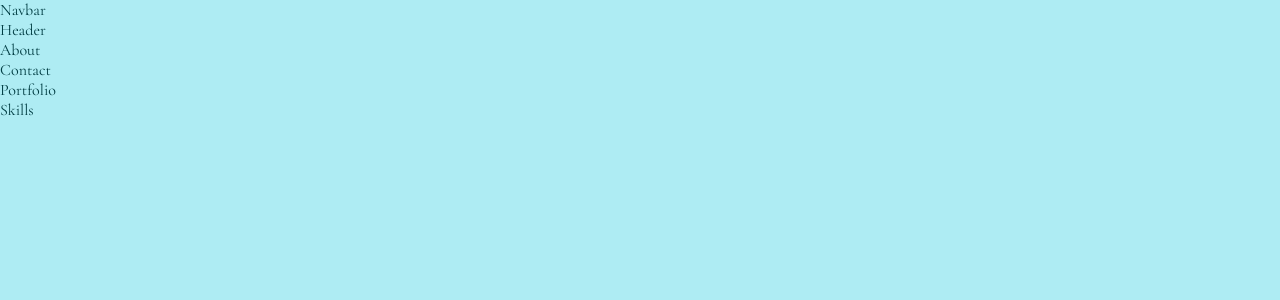
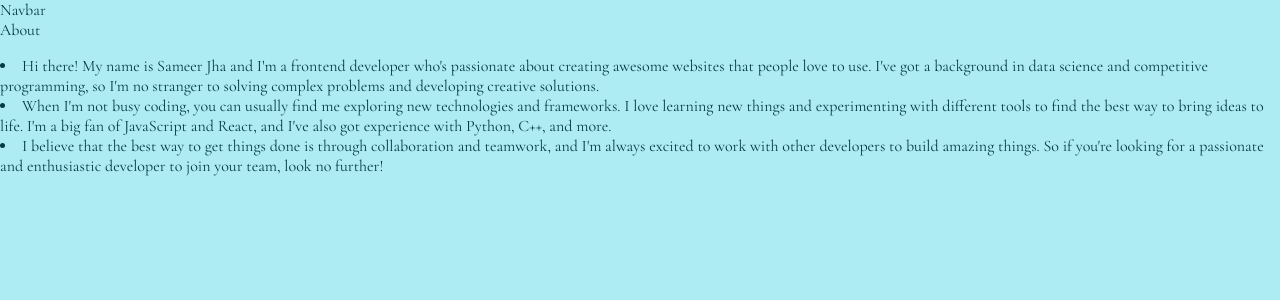
Before and after one commit to Sameerjha236/Portfolio-Website, a React (Create React App) app: page /about in a window 1280 px wide. Shown: the top 300 px of the page. Built offline with nearby package versions, Linux system fonts and the light colour scheme.

Commit message:
Basic setting and layout updated

```diff
--- a/package.json
+++ b/package.json
@@ -8,6 +8,7 @@
     "@testing-library/user-event": "^13.5.0",
     "react": "^18.2.0",
     "react-dom": "^18.2.0",
+    "react-router-dom": "^6.11.1",
     "react-scripts": "5.0.1",
     "web-vitals": "^2.1.4"
   },
--- a/src/App.js
+++ b/src/App.js
@@ -1,19 +1,29 @@
+import React from "react";
+import { BrowserRouter as Router, Route, Routes } from "react-router-dom";
 import "./App.css";
+
 import About from "./Components/About";
 import Contact from "./Components/Contact";
-import Header from "./Components/Header";
+import Home from "./Components/Home";
 import Navbar from "./Components/Navbar";
 import Portfolio from "./Components/Portfolio";
 import Skills from "./Components/Skills";
+import Error from "./Components/Error";
+
 function App() {
   return (
     <div className="App">
-      <Navbar />
-      <Header />
-      <About />
-      <Contact />
-      <Portfolio />
-      <Skills />
+      <Router>
+        <Navbar />
+        <Routes>
+          <Route exact path="" element={<Home />} />
+          <Route path="/about" element={<About />} />
+          <Route path="/contact" element={<Contact />} />
+          <Route path="/portfolio" element={<Portfolio />} />
+          <Route path="/skills" element={<Skills />} />
+          <Route path="*" element={<Error />} />
+        </Routes>
+      </Router>
     </div>
   );
 }
--- a/src/Components/About.jsx
+++ b/src/Components/About.jsx
@@ -1,5 +1,33 @@
+import React from "react";
 const About = () => {
-  return <div className="about">About</div>;
+  return (
+    <div className="about">
+      About
+      <p>
+        <li>
+          Hi there! My name is Sameer Jha and I'm a frontend developer who's
+          passionate about creating awesome websites that people love to use.
+          I've got a background in data science and competitive programming, so
+          I'm no stranger to solving complex problems and developing creative
+          solutions.
+        </li>
+        <li>
+          When I'm not busy coding, you can usually find me exploring new
+          technologies and frameworks. I love learning new things and
+          experimenting with different tools to find the best way to bring ideas
+          to life. I'm a big fan of JavaScript and React, and I've also got
+          experience with Python, C++, and more.
+        </li>
+        <li>
+          I believe that the best way to get things done is through
+          collaboration and teamwork, and I'm always excited to work with other
+          developers to build amazing things. So if you're looking for a
+          passionate and enthusiastic developer to join your team, look no
+          further!
+        </li>
+      </p>
+    </div>
+  );
 };
 
 export default About;
--- a/src/Components/Contact.jsx
+++ b/src/Components/Contact.jsx
@@ -1,3 +1,4 @@
+import React from "react";
 const Contact = () => {
   return <div className="contact">Contact</div>;
 };
--- a/src/Components/Footer.jsx
+++ b/src/Components/Footer.jsx
@@ -1,3 +1,4 @@
+import React from "react";
 const Footer = () => {
   return <div className="footer">Footer</div>;
 };
--- a/src/Components/Header.jsx
+++ /dev/null
@@ -1,5 +0,0 @@
-const Header = () => {
-  return <div className="header">Header</div>;
-};
-
-export default Header;
--- a/src/Components/Portfolio.jsx
+++ b/src/Components/Portfolio.jsx
@@ -1,3 +1,4 @@
+import React from "react";
 const Portfolio = () => {
   return <div className="portfolio">Portfolio</div>;
 };
--- a/src/Components/Skills.jsx
+++ b/src/Components/Skills.jsx
@@ -1,3 +1,4 @@
+import React from "react";
 const Skills = () => {
   return <div className="skills">Skills</div>;
 };
```
Also changed, not shown: 1 other file (tests, documents, lock files or other folders).
